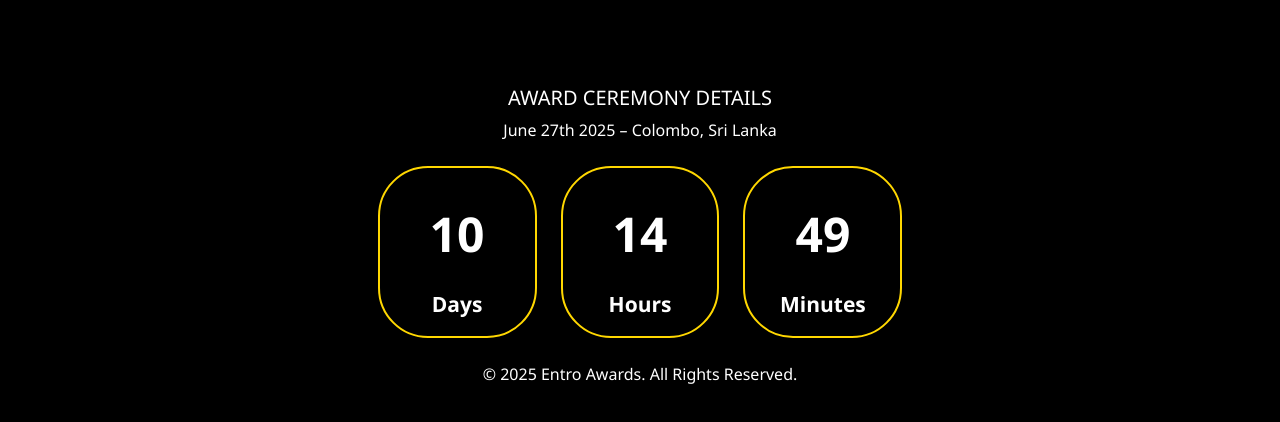
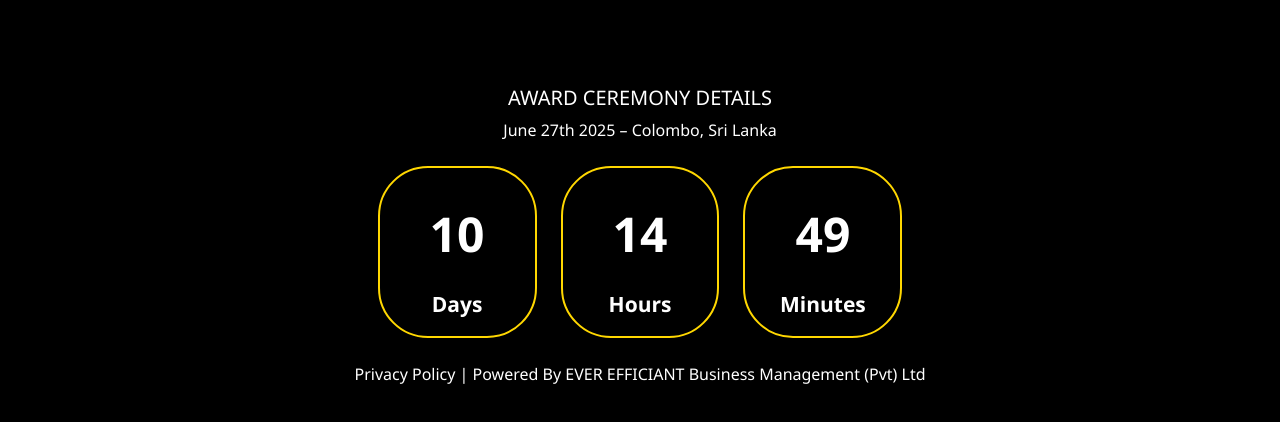
Before and after one commit to Thusitha2019/Ever_Efficient, a plain HTML site: page honuor-awards.html in a window 1280 px wide. Shown: the part 2565-2987 px from the top of the page. Drawn offline with nearby package versions, Linux system fonts and the light colour scheme.

Commit message:
copyright line changed

```diff
--- a/honuor-awards.html
+++ b/honuor-awards.html
@@ -383,7 +383,7 @@
                 <small>Minutes</small>
             </div>
         </div>
-        <p class="mt-4">© 2025 Entro Awards. All Rights Reserved.</p>
+        <p class="mt-4">Privacy Policy | Powered By EVER EFFICIANT Business Management (Pvt) Ltd</p>
     </footer>
 
     <script>
```
